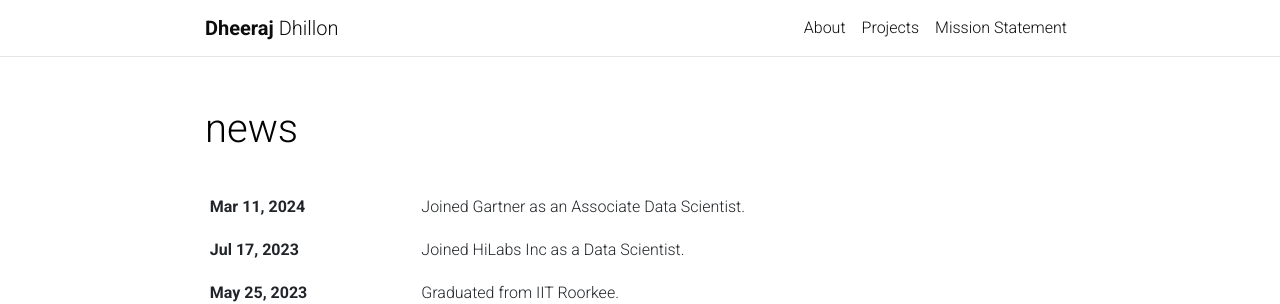
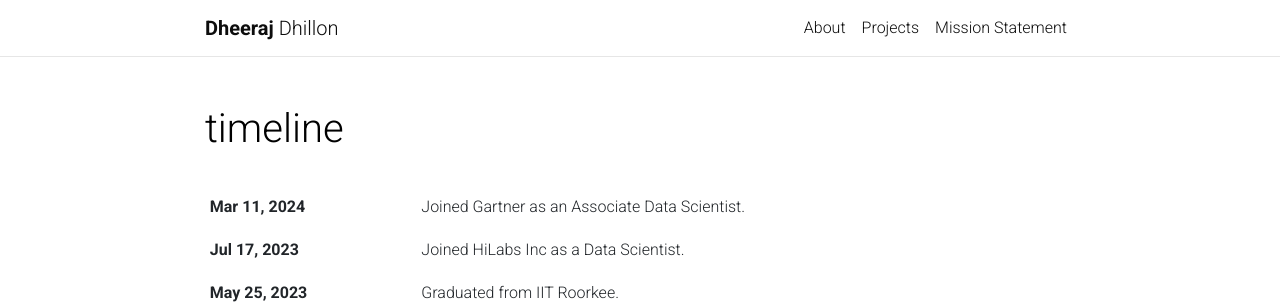
Before and after one commit to djdhillxn/djdhillxn.github.io, a Jekyll site: the page built from news.html, in a window 1280 px wide. Shown: the top 304 px of the page. Built offline with Jekyll 4.4.1, drawn with Linux system fonts in a browser that asks for light colours; comment, search, counter and statistics services are not loaded; a style sheet for code colours, icons or effects is not loaded.

Commit message:
renamed news to timeline

```diff
--- a/_layouts/about.html
+++ b/_layouts/about.html
@@ -43,7 +43,7 @@
 
           <!-- News -->
           {% if page.news and site.announcements.enabled -%}
-            <h2><a href="{{ '/news/' | relative_url }}" style="color: inherit;">news</a></h2>
+            <h2><a href="{{ '/news/' | relative_url }}" style="color: inherit;">timeline</a></h2>
             {%- include news.html limit=true %}
           {%- endif %}
 
--- a/news.html
+++ b/news.html
@@ -1,6 +1,6 @@
 ---
 layout: page
-title: news
+title: timeline
 permalink: /news/
 ---
 
```
